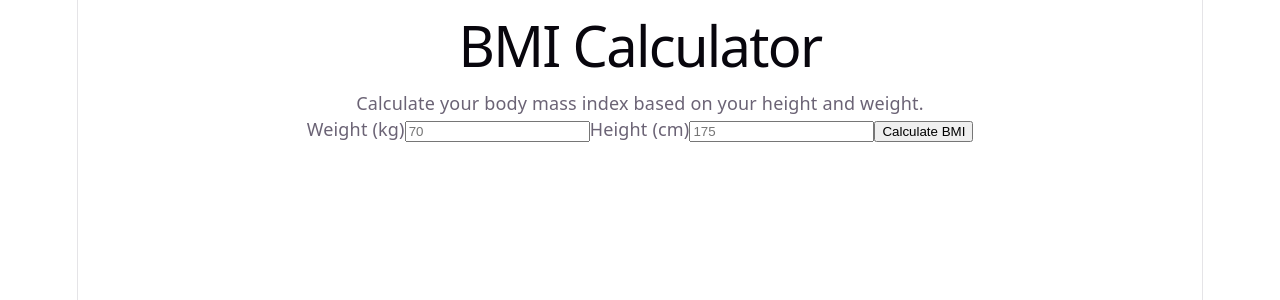
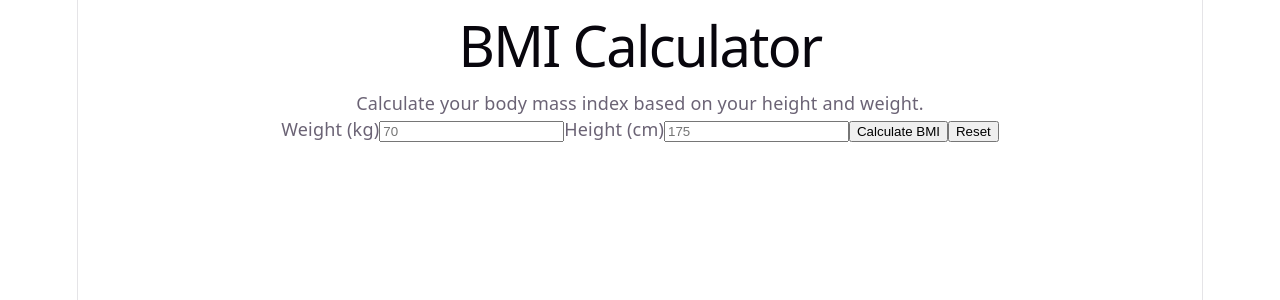
Before and after one commit to adaviladev/bmi-calculator, a React (Vite) app: page / in a window 1280 px wide. Shown: the top 300 px of the page. Built offline with nearby package versions, Linux system fonts and the light colour scheme.

Commit message:
feat: add BMI form reset action

```diff
--- a/src/App.jsx
+++ b/src/App.jsx
@@ -32,6 +32,13 @@ function App() {
     setBmi(calculatedBmi.toFixed(1));
 
     setCategory(getBmiCategory(calculatedBmi));
+  };
+
+  const handleReset = () => {
+    setWeight("");
+    setHeight("");
+    setBmi(null);
+    setCategory("");
   };
 
   return (
@@ -70,6 +77,9 @@ function App() {
           </label>
 
           <button type="submit">Calculate BMI</button>
+          <button type="button" onClick={handleReset}>
+            Reset
+          </button>
         </form>
         {bmi && (
           <section>
```
